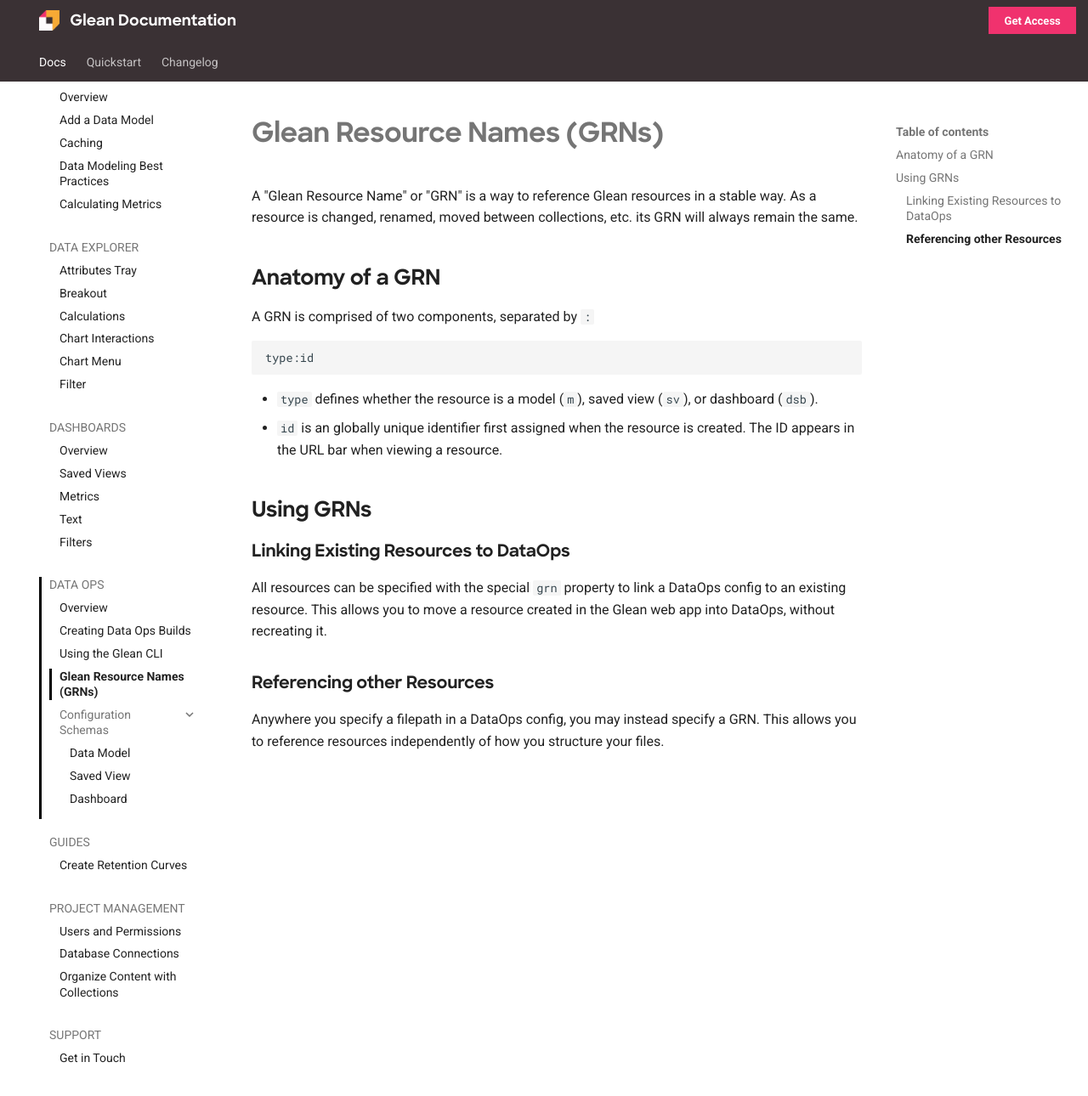
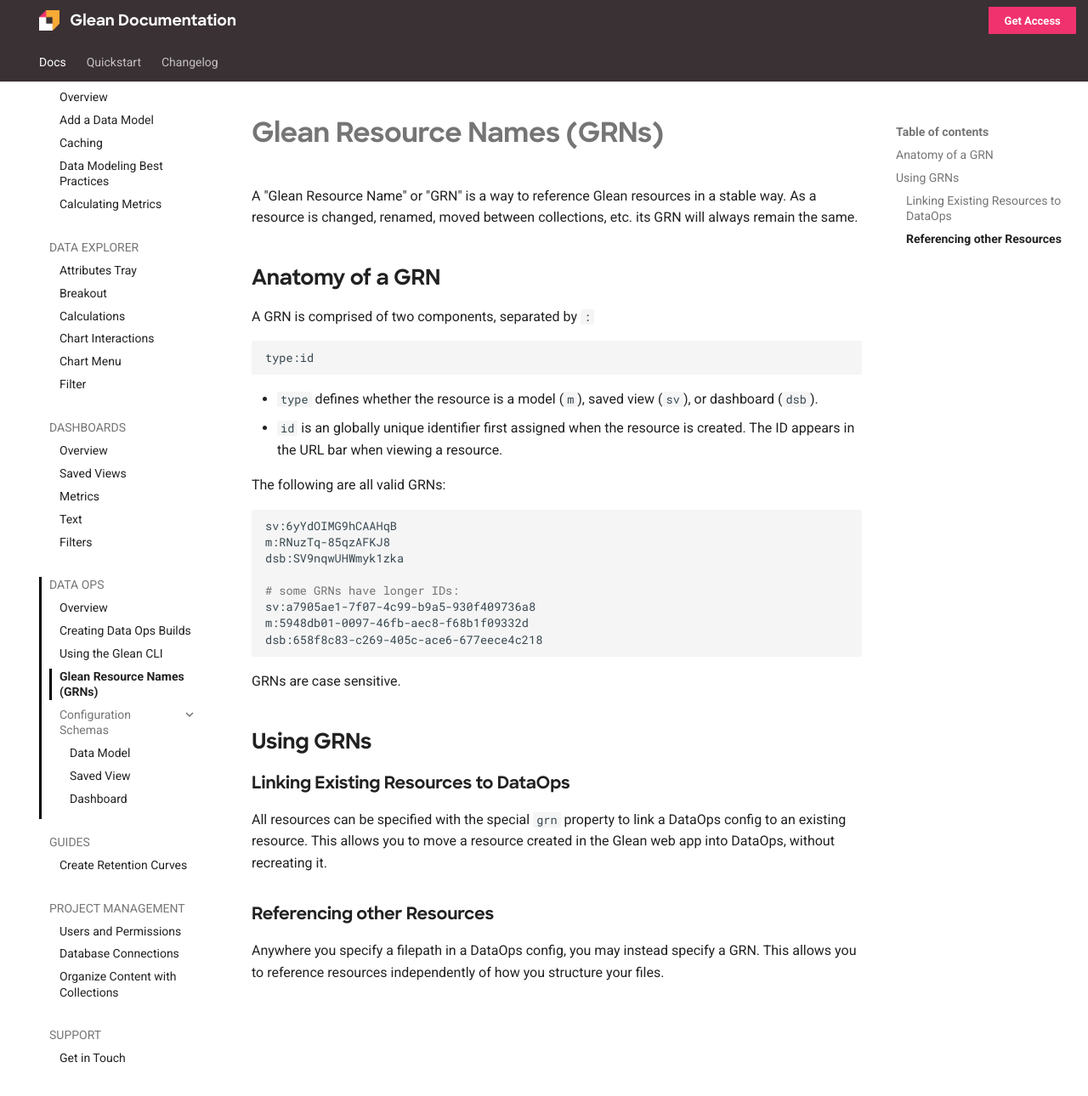
Before and after one commit to gleannyc/documentation, an MkDocs documentation site: the page built from docs/docs/data-ops/GRNs.md, in a window 1280 px wide and 1342 px high. Shown: the top 1290 px of the window at 85% size. Built offline with MkDocs 1.6.1 and Material for MkDocs 9.7.7, drawn with Linux system fonts in a browser that asks for light colours.

Commit message:
CR Feedback

````diff
--- a/docs/docs/data-ops/GRNs.md
+++ b/docs/docs/data-ops/GRNs.md
@@ -10,7 +10,7 @@
 
 A GRN is comprised of two <!--three--> components, separated by `:`
 
-```
+```bash
 type:id
 ```
 
@@ -32,7 +32,23 @@
 ```
 type:id
 type::alias
-``` -->
+```
+-->
+
+The following are all valid GRNs:
+
+```bash
+sv:6yYdOIMG9hCAAHqB
+m:RNuzTq-85qzAFKJ8
+dsb:SV9nqwUHWmyk1zka
+
+# some GRNs have longer IDs:
+sv:a7905ae1-7f07-4c99-b9a5-930f409736a8
+m:5948db01-0097-46fb-aec8-f68b1f09332d
+dsb:658f8c83-c269-405c-ace6-677eece4c218
+```
+
+GRNs are case sensitive.
 
 ## Using GRNs
 
````
